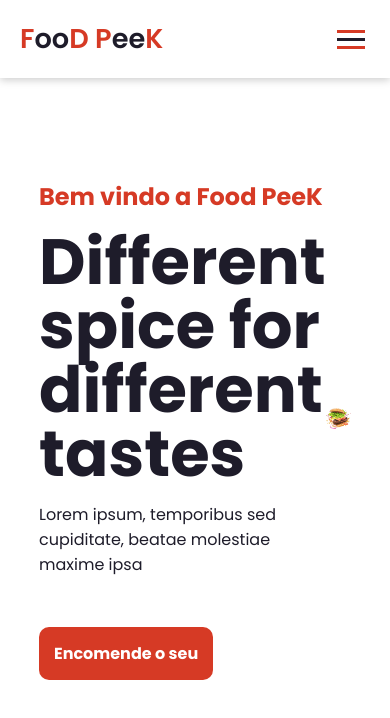
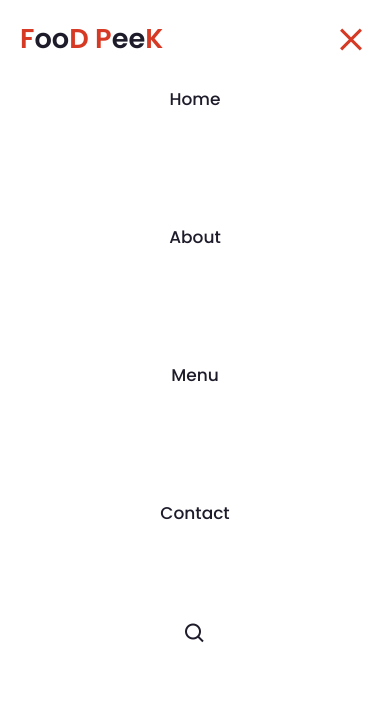
Before and after one commit to Toineto/lading-page-1, a plain HTML site: page index.html in a window 390 px wide. Both pictures are taken after a click on the element 351 px from the left and 39 px from the top of the page. Drawn offline with nearby package versions, Linux system fonts and the light colour scheme.

Commit message:
projetop de landing page responsivo terminado, .'

```diff
--- a/index.html
+++ b/index.html
@@ -41,5 +41,6 @@
       </div>
     </section>
   </main>
+  <script src="script.js"></script>
 </body>
 </html>
--- a/script.js
+++ b/script.js
@@ -0,0 +1,7 @@
+const menu = document.querySelector('.menu');
+const NavMenu = document.querySelector('.nav-menu');
+
+menu.addEventListener('click', () =>{
+  menu.classList.toggle('ativo');
+  NavMenu.classList.toggle('ativo');
+})
--- a/style.css
+++ b/style.css
@@ -117,6 +117,15 @@ body{
   .menu{
     display: block;
   }
+  .menu.ativo .bar:nth-child(1){
+        transform:  translateY(8px) rotate(45deg);
+    }
+    .menu.ativo .bar:nth-child(2) {
+        opacity: 0;
+    }
+    .menu.ativo .bar:nth-child(3){
+        transform: translateY(-8px) rotate(-45deg);
+  }
   .nav-menu{
     position: fixed;
     right: -100%;
@@ -128,4 +137,30 @@ body{
     gap: -10px;
     transition: 0.3s;
   }
+  .nav-menu.ativo{
+    right: 0;
+  }
+  .nav-item{
+    margin: 16px 0;
+  }
+  .home{
+    padding: 100px 2px;
+    flex-direction: column;
+    text-align: center;
+    overflow: hidden;
+    gap: 5rem;
+  }
+  .home.text-h4{
+    font-size: 15px;
+  }
+  .home.text-h1{
+    font-size: 2.5rem;
+    line-height: 3rem;
+  }
+  .home p{
+    font-size: 15px;
+  }
+  .home-img{
+    width: 125%;
+  }
 }
```
